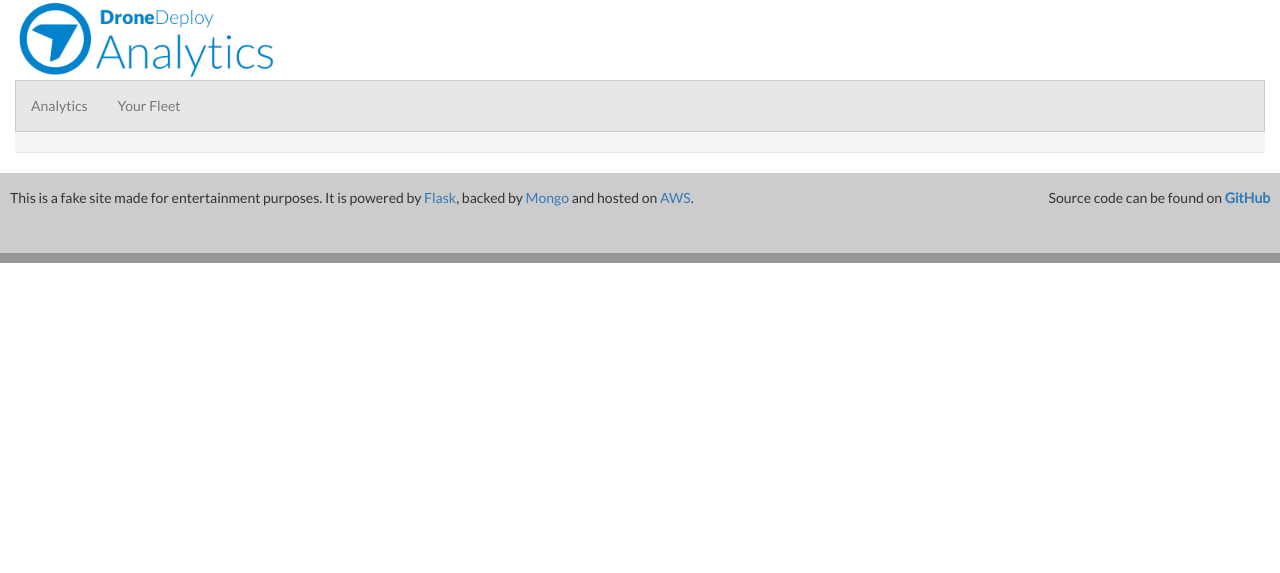
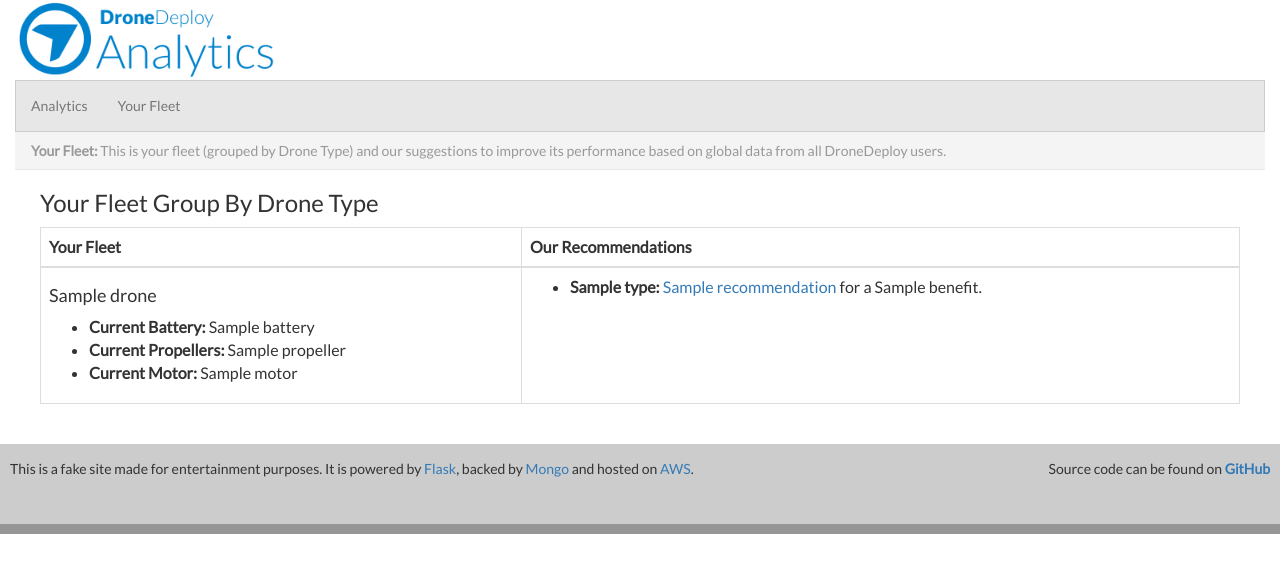
Before and after one commit to cooncesean/ddanalytics, a Python web app: template templates/fleet.html in a window 1280 px wide. Shown: the top 573 px of the page. Run offline with Jinja, Linux system fonts and the light colour scheme; the template is opened without the code that fills it: most values are stand-ins (such as "Sample title", 1, 10 or a date in 2020); some libraries are stand-ins or nearby versions.

Commit message:
Getting the `fleet` page up and running; using dynamic data from the view in the template, but the data is still hard coded... getting ready to model.

```diff
--- a/templates/fleet.html
+++ b/templates/fleet.html
@@ -1,5 +1,58 @@
 {% extends "base_authed.html" %}
 
+{% block page_description %}
+    <strong>Your Fleet:</strong>
+    This is your fleet (grouped by Drone Type) and our suggestions to
+    improve its performance based on global data from all DroneDeploy users.
+{% endblock %}
+
 {% block authenticated_content %}
-
+    <h3>Your Fleet Group By Drone Type</h3>
+    <table class='table table-bordered'>
+        <thead>
+            <tr>
+                <th>
+                    Your Fleet
+                </th>
+                <th>
+                    Our Recommendations
+                </th>
+            </tr>
+        </thead>
+        <tbody>
+            {% for rec in recommendations %}
+                <tr>
+                    <td>
+                        <h4>{{ rec.drone }}</h4>
+                        <ul>
+                            <li>
+                                <strong>Current Battery:</strong> {{ rec.current_spec.battery }}
+                            </li>
+                            <li>
+                                <strong>Current Propellers:</strong> {{ rec.current_spec.propeller }}
+                            </li>
+                            <li>
+                                <strong>Current Motor:</strong> {{ rec.current_spec.motor }}
+                            </li>
+                        </ul>
+                    </td>
+                    <td>
+                        <ul>
+                            {% if rec.recommendation %}
+                                {% for r in rec.recommendation %}
+                                    <li>
+                                        <strong>{{ r.type }}:</strong>
+                                        <a href='{{ r.link }}' target='_blank'>{{ r.name }}</a>
+                                        for a {{ r.benefit }}.
+                                    </li>
+                                {% endfor %}
+                            {% else %}
+                                <li>Your current spec is optimized.</li>
+                            {% endif %}
+                        </ul>
+                    </td>
+                </tr>
+            {% endfor %}
+        </tbody>
+    </table>
 {% endblock %}
--- a/templates/modules/chart/battery_life_by_drone_type.html
+++ b/templates/modules/chart/battery_life_by_drone_type.html
@@ -10,7 +10,7 @@
         },
         xAxis: {
             categories: [
-                'Parrot AR 2.0', 'Micro Drone', 'DJI Phantom', 'Turbo Ace X830-D', 'Skybotix CoaX'
+                'Parrot AR 2.0', 'MicroDrone-1000', 'DJI Phantom', 'Turbo Ace X830-D', 'Skybotix CoaX'
             ]
         },
         yAxis: {
--- a/templates/modules/chart/flights_over_time.html
+++ b/templates/modules/chart/flights_over_time.html
@@ -36,7 +36,7 @@
             ]
         },
         {
-            name: 'Micro Drone',
+            name: 'MicroDrone - 1000',
             data: [
                 12, 14, 26, 11, 10, 17, 44
             ]
```
Also changed, not shown: views.py (+67 -1 lines).
